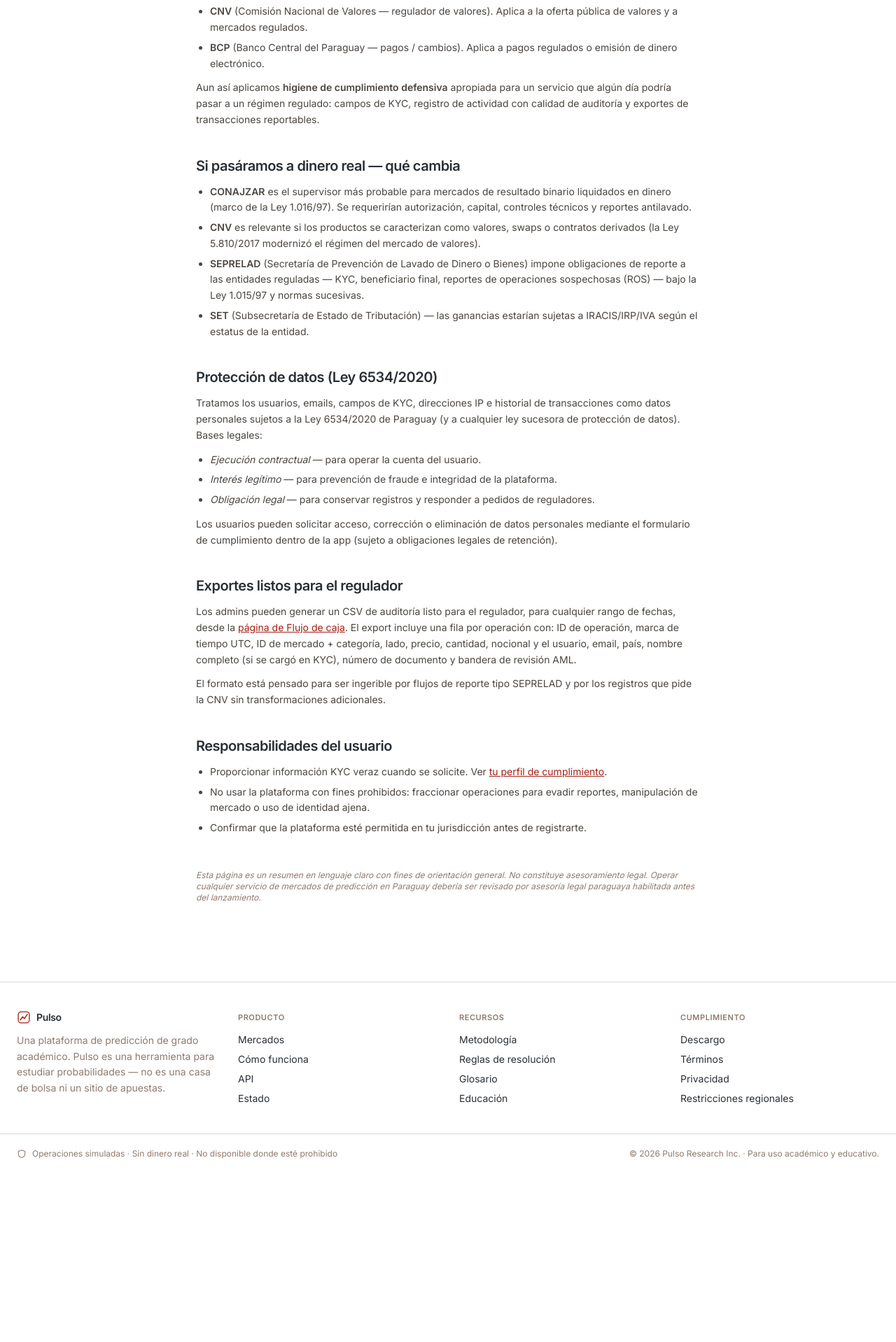
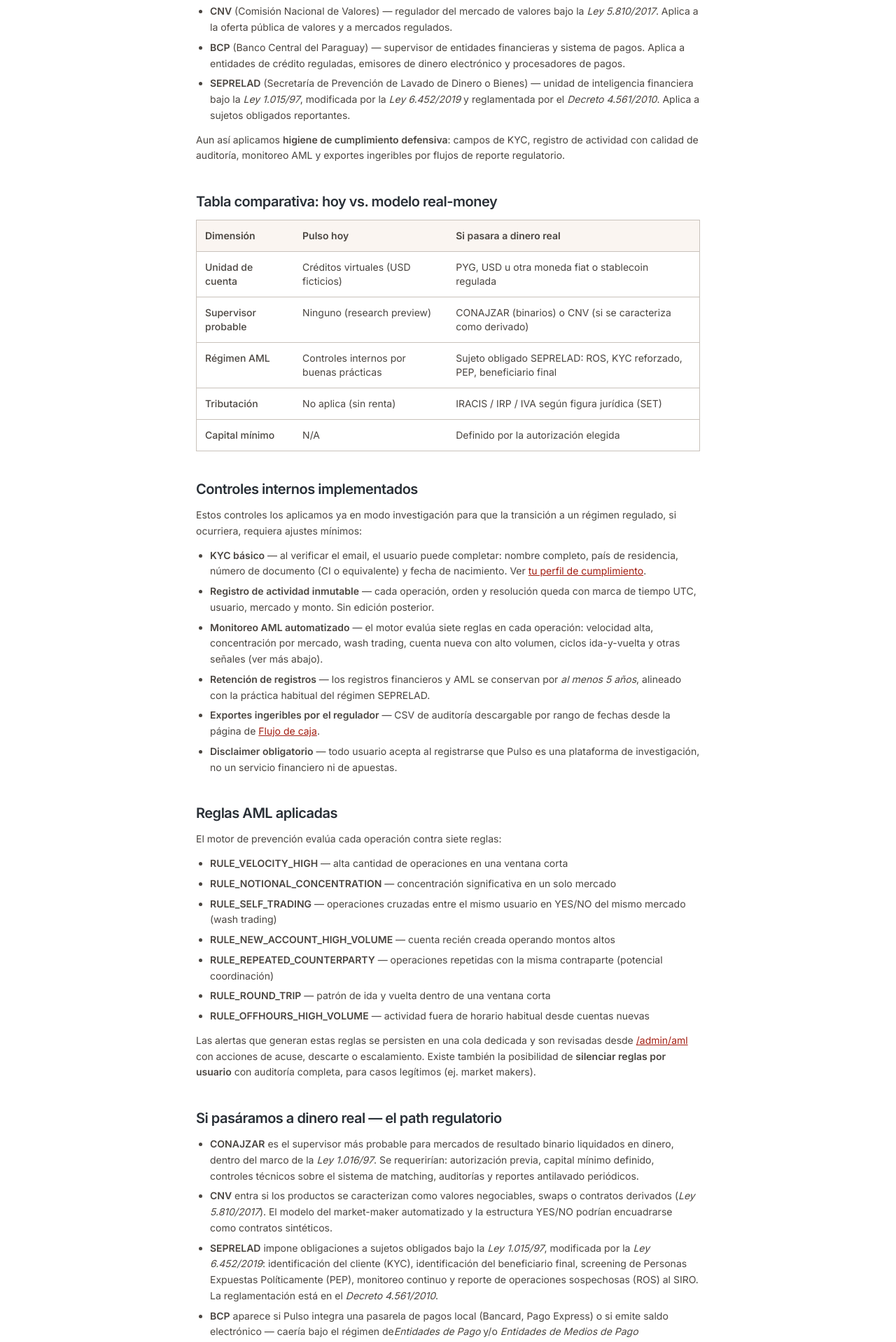
Before and after one commit to fsnn94/pulso, a Next.js app in the folder frontend/: page /compliance in a window 1280 px wide. Shown: the part 560-2478 px from the top of the page at 70% size. Before the commit the page ends 2237 px from the top, so only its background shows below. Built offline with nearby package versions, Linux system fonts and the light colour scheme; no server answers.

Commit message:
Polish del compliance: agregar normativa, tabla comparativa y contexto internacional

```diff
--- a/frontend/src/app/compliance/page.tsx
+++ b/frontend/src/app/compliance/page.tsx
@@ -13,55 +13,186 @@
         Pulso opera como una <strong>herramienta de investigación y educación</strong>. Todas las
         operaciones usan créditos virtuales — no hay depósitos, retiros ni pagos en dinero real.
         Esta página documenta cómo interactúa esa clasificación con los principales organismos
-        paraguayos que regularían un equivalente con dinero real, y cómo reportaríamos a cada
-        uno si Pulso pasara a un régimen regulado.
+        paraguayos que regularían un equivalente con dinero real, y qué controles ya aplicamos por
+        diseño para facilitar una eventual transición a un régimen regulado.
       </p>
 
-      <Section title="Estado actual">
+      <Section title="Estado actual: fuera del perímetro de los reguladores financieros">
         <p>
           Como no se mueven fondos reales y la plataforma no paga ganancias monetarias,
           Pulso <strong>no</strong> se encuentra hoy dentro del perímetro de:
         </p>
         <ul>
-          <li><strong>CONAJZAR</strong> (Comisión Nacional de Juegos de Azar — regulador del juego). Aplica a juegos de azar por contraprestación de valor.</li>
-          <li><strong>CNV</strong> (Comisión Nacional de Valores — regulador de valores). Aplica a la oferta pública de valores y a mercados regulados.</li>
-          <li><strong>BCP</strong> (Banco Central del Paraguay — pagos / cambios). Aplica a pagos regulados o emisión de dinero electrónico.</li>
+          <li>
+            <strong>CONAJZAR</strong> (Comisión Nacional de Juegos de Azar) — regulador del juego
+            bajo la <em>Ley 1.016/97</em>. Aplica a juegos de azar por contraprestación de valor.
+          </li>
+          <li>
+            <strong>CNV</strong> (Comisión Nacional de Valores) — regulador del mercado de valores
+            bajo la <em>Ley 5.810/2017</em>. Aplica a la oferta pública de valores y a mercados
+            regulados.
+          </li>
+          <li>
+            <strong>BCP</strong> (Banco Central del Paraguay) — supervisor de entidades financieras
+            y sistema de pagos. Aplica a entidades de crédito reguladas, emisores de dinero
+            electrónico y procesadores de pagos.
+          </li>
+          <li>
+            <strong>SEPRELAD</strong> (Secretaría de Prevención de Lavado de Dinero o Bienes) —
+            unidad de inteligencia financiera bajo la <em>Ley 1.015/97</em>, modificada por la{" "}
+            <em>Ley 6.452/2019</em> y reglamentada por el <em>Decreto 4.561/2010</em>. Aplica a
+            sujetos obligados reportantes.
+          </li>
         </ul>
         <p>
-          Aun así aplicamos <strong>higiene de cumplimiento defensiva</strong> apropiada para un
-          servicio que algún día podría pasar a un régimen regulado: campos de KYC, registro de
-          actividad con calidad de auditoría y exportes de transacciones reportables.
+          Aun así aplicamos <strong>higiene de cumplimiento defensiva</strong>: campos de KYC,
+          registro de actividad con calidad de auditoría, monitoreo AML y exportes ingeribles por
+          flujos de reporte regulatorio.
         </p>
       </Section>
 
-      <Section title="Si pasáramos a dinero real — qué cambia">
+      <Section title="Tabla comparativa: hoy vs. modelo real-money">
+        <div className="overflow-x-auto -mx-4 sm:mx-0">
+          <table className="w-full text-xs sm:text-sm border border-ink-200 dark:border-ink-800">
+            <thead className="bg-ink-50 dark:bg-ink-900">
+              <tr>
+                <th className="text-left p-2 sm:p-3 font-semibold border-b border-ink-200 dark:border-ink-800">Dimensión</th>
+                <th className="text-left p-2 sm:p-3 font-semibold border-b border-ink-200 dark:border-ink-800">Pulso hoy</th>
+                <th className="text-left p-2 sm:p-3 font-semibold border-b border-ink-200 dark:border-ink-800">Si pasara a dinero real</th>
+              </tr>
+            </thead>
+            <tbody className="[&>tr>td]:p-2 [&>tr>td]:sm:p-3 [&>tr]:border-t [&>tr]:border-ink-200 [&>tr]:dark:border-ink-800 [&>tr>td]:align-top">
+              <tr>
+                <td className="font-medium">Unidad de cuenta</td>
+                <td>Créditos virtuales (USD ficticios)</td>
+                <td>PYG, USD u otra moneda fiat o stablecoin regulada</td>
+              </tr>
+              <tr>
+                <td className="font-medium">Supervisor probable</td>
+                <td>Ninguno (research preview)</td>
+                <td>CONAJZAR (binarios) o CNV (si se caracteriza como derivado)</td>
+              </tr>
+              <tr>
+                <td className="font-medium">Régimen AML</td>
+                <td>Controles internos por buenas prácticas</td>
+                <td>Sujeto obligado SEPRELAD: ROS, KYC reforzado, PEP, beneficiario final</td>
+              </tr>
+              <tr>
+                <td className="font-medium">Tributación</td>
+                <td>No aplica (sin renta)</td>
+                <td>IRACIS / IRP / IVA según figura jurídica (SET)</td>
+              </tr>
+              <tr>
+                <td className="font-medium">Capital mínimo</td>
+                <td>N/A</td>
+                <td>Definido por la autorización elegida</td>
+              </tr>
+            </tbody>
+          </table>
+        </div>
+      </Section>
+
+      <Section title="Controles internos implementados">
+        <p>
+          Estos controles los aplicamos ya en modo investigación para que la transición a un
+          régimen regulado, si ocurriera, requiera ajustes mínimos:
+        </p>
         <ul>
           <li>
-            <strong>CONAJZAR</strong> es el supervisor más probable para mercados de resultado binario
-            liquidados en dinero (marco de la Ley 1.016/97). Se requerirían autorización, capital,
-            controles técnicos y reportes antilavado.
+            <strong>KYC básico</strong> — al verificar el email, el usuario puede completar:
+            nombre completo, país de residencia, número de documento (CI o equivalente) y fecha
+            de nacimiento. Ver{" "}
+            <Link href="/settings/compliance" className="text-accent-500 underline">tu perfil de cumplimiento</Link>.
           </li>
           <li>
-            <strong>CNV</strong> es relevante si los productos se caracterizan como valores, swaps o
-            contratos derivados (la Ley 5.810/2017 modernizó el régimen del mercado de valores).
+            <strong>Registro de actividad inmutable</strong> — cada operación, orden y resolución
+            queda con marca de tiempo UTC, usuario, mercado y monto. Sin edición posterior.
           </li>
           <li>
-            <strong>SEPRELAD</strong> (Secretaría de Prevención de Lavado de Dinero o Bienes) impone
-            obligaciones de reporte a las entidades reguladas — KYC, beneficiario final, reportes
-            de operaciones sospechosas (ROS) — bajo la Ley 1.015/97 y normas sucesivas.
+            <strong>Monitoreo AML automatizado</strong> — el motor evalúa siete reglas en cada
+            operación: velocidad alta, concentración por mercado, wash trading, cuenta nueva con
+            alto volumen, ciclos ida-y-vuelta y otras señales (ver más abajo).
           </li>
           <li>
-            <strong>SET</strong> (Subsecretaría de Estado de Tributación) — las ganancias estarían
-            sujetas a IRACIS/IRP/IVA según el estatus de la entidad.
+            <strong>Retención de registros</strong> — los registros financieros y AML se conservan
+            por <em>al menos 5 años</em>, alineado con la práctica habitual del régimen SEPRELAD.
+          </li>
+          <li>
+            <strong>Exportes ingeribles por el regulador</strong> — CSV de auditoría descargable
+            por rango de fechas desde la página de{" "}
+            <Link href="/admin/cashflow" className="text-accent-500 underline">Flujo de caja</Link>.
+          </li>
+          <li>
+            <strong>Disclaimer obligatorio</strong> — todo usuario acepta al registrarse que
+            Pulso es una plataforma de investigación, no un servicio financiero ni de apuestas.
           </li>
         </ul>
       </Section>
 
-      <Section title="Protección de datos (Ley 6534/2020)">
+      <Section title="Reglas AML aplicadas">
+        <p>El motor de prevención evalúa cada operación contra siete reglas:</p>
+        <ul>
+          <li><strong>RULE_VELOCITY_HIGH</strong> — alta cantidad de operaciones en una ventana corta</li>
+          <li><strong>RULE_NOTIONAL_CONCENTRATION</strong> — concentración significativa en un solo mercado</li>
+          <li><strong>RULE_SELF_TRADING</strong> — operaciones cruzadas entre el mismo usuario en YES/NO del mismo mercado (wash trading)</li>
+          <li><strong>RULE_NEW_ACCOUNT_HIGH_VOLUME</strong> — cuenta recién creada operando montos altos</li>
+          <li><strong>RULE_REPEATED_COUNTERPARTY</strong> — operaciones repetidas con la misma contraparte (potencial coordinación)</li>
+          <li><strong>RULE_ROUND_TRIP</strong> — patrón de ida y vuelta dentro de una ventana corta</li>
+          <li><strong>RULE_OFFHOURS_HIGH_VOLUME</strong> — actividad fuera de horario habitual desde cuentas nuevas</li>
+        </ul>
         <p>
-          Tratamos los usuarios, emails, campos de KYC, direcciones IP e historial de
-          transacciones como datos personales sujetos a la Ley 6534/2020 de Paraguay (y a
-          cualquier ley sucesora de protección de datos). Bases legales:
+          Las alertas que generan estas reglas se persisten en una cola dedicada y son revisadas
+          desde{" "}
+          <Link href="/admin/aml" className="text-accent-500 underline">/admin/aml</Link> con
+          acciones de acuse, descarte o escalamiento. Existe también la posibilidad de{" "}
+          <strong>silenciar reglas por usuario</strong> con auditoría completa, para casos
+          legítimos (ej. market makers).
+        </p>
+      </Section>
+
+      <Section title="Si pasáramos a dinero real — el path regulatorio">
+        <ul>
+          <li>
+            <strong>CONAJZAR</strong> es el supervisor más probable para mercados de resultado
+            binario liquidados en dinero, dentro del marco de la <em>Ley 1.016/97</em>. Se
+            requerirían: autorización previa, capital mínimo definido, controles técnicos sobre el
+            sistema de matching, auditorías y reportes antilavado periódicos.
+          </li>
+          <li>
+            <strong>CNV</strong> entra si los productos se caracterizan como valores negociables,
+            swaps o contratos derivados (<em>Ley 5.810/2017</em>). El modelo del market-maker
+            automatizado y la estructura YES/NO podrían encuadrarse como contratos sintéticos.
+          </li>
+          <li>
+            <strong>SEPRELAD</strong> impone obligaciones a sujetos obligados bajo la{" "}
+            <em>Ley 1.015/97</em>, modificada por la <em>Ley 6.452/2019</em>: identificación del
+            cliente (KYC), identificación del beneficiario final, screening de Personas
+            Expuestas Políticamente (PEP), monitoreo continuo y reporte de operaciones
+            sospechosas (ROS) al SIRO. La reglamentación está en el{" "}
+            <em>Decreto 4.561/2010</em>.
+          </li>
+          <li>
+            <strong>BCP</strong> aparece si Pulso integra una pasarela de pagos local
+            (Bancard, Pago Express) o si emite saldo electrónico — caería bajo el régimen de
+            <em>Entidades de Pago</em> y/o <em>Entidades de Medios de Pago Electrónicos</em>.
+          </li>
+          <li>
+            <strong>SET</strong> (Subsecretaría de Estado de Tributación) — las ganancias estarían
+            sujetas a IRACIS, IRP y/o IVA según el estatus de la entidad emisora.
+          </li>
+        </ul>
+        <p className="text-xs text-ink-500 dark:text-ink-400 italic mt-3">
+          Las recomendaciones del <strong>GAFI</strong> (Recomendaciones 10, 11 y 20 en
+          particular — identificación, registro y reporte) son el estándar internacional al que
+          Paraguay adhirió y orientan la interpretación de la SEPRELAD.
+        </p>
+      </Section>
+
+      <Section title="Protección de datos personales (Ley 6.534/2020)">
+        <p>
+          Tratamos los emails, campos de KYC, direcciones IP e historial de transacciones como
+          datos personales sujetos a la <em>Ley 6.534/2020</em> de Paraguay (y a cualquier ley
+          sucesora). Bases legales:
         </p>
         <ul>
           <li><em>Ejecución contractual</em> — para operar la cuenta del usuario.</li>
@@ -69,39 +200,56 @@
           <li><em>Obligación legal</em> — para conservar registros y responder a pedidos de reguladores.</li>
         </ul>
         <p>
-          Los usuarios pueden solicitar acceso, corrección o eliminación de datos personales
-          mediante el formulario de cumplimiento dentro de la app (sujeto a obligaciones legales
-          de retención).
-        </p>
-      </Section>
-
-      <Section title="Exportes listos para el regulador">
-        <p>
-          Los admins pueden generar un CSV de auditoría listo para el regulador, para cualquier
-          rango de fechas, desde la{" "}
-          <Link href="/admin/cashflow" className="text-accent-500 underline">página de Flujo de caja</Link>.
-          El export incluye una fila por operación con: ID de operación, marca de tiempo UTC,
-          ID de mercado + categoría, lado, precio, cantidad, nocional y el usuario, email, país,
-          nombre completo (si se cargó en KYC), número de documento y bandera de revisión AML.
-        </p>
-        <p>
-          El formato está pensado para ser ingerible por flujos de reporte tipo SEPRELAD y por
-          los registros que pide la CNV sin transformaciones adicionales.
+          Los usuarios pueden solicitar acceso, corrección o eliminación de datos personales,
+          sujeto a obligaciones legales de retención (notablemente la retención AML de 5 años).
         </p>
       </Section>
 
       <Section title="Responsabilidades del usuario">
         <ul>
           <li>Proporcionar información KYC veraz cuando se solicite. Ver <Link href="/settings/compliance" className="text-accent-500 underline">tu perfil de cumplimiento</Link>.</li>
-          <li>No usar la plataforma con fines prohibidos: fraccionar operaciones para evadir reportes, manipulación de mercado o uso de identidad ajena.</li>
+          <li>No usar la plataforma con fines prohibidos: fraccionar operaciones para evadir reportes, manipulación de mercado, uso de identidad ajena o financiamiento de actividades ilícitas.</li>
           <li>Confirmar que la plataforma esté permitida en tu jurisdicción antes de registrarte.</li>
+          <li>Reportar al equipo cualquier sospecha de uso indebido a través del canal de soporte.</li>
         </ul>
       </Section>
 
-      <p className="text-xs text-ink-500 dark:text-ink-400 mt-12 italic">
-        Esta página es un resumen en lenguaje claro con fines de orientación general. No
-        constituye asesoramiento legal. Operar cualquier servicio de mercados de predicción en
-        Paraguay debería ser revisado por asesoría legal paraguaya habilitada antes del lanzamiento.
+      <Section title="Contexto internacional">
+        <p>
+          A nivel global existen dos modelos principales para regular mercados de predicción
+          con dinero real:
+        </p>
+        <ul>
+          <li>
+            <strong>EE.UU.</strong> — la <em>CFTC</em> (Commodity Futures Trading Commission)
+            regula plataformas como Kalshi bajo el marco de los <em>Designated Contract
+            Markets</em>. Polymarket opera en jurisdicciones offshore (Bermudas y, recientemente,
+            con cumplimiento condicionado en EE.UU.).
+          </li>
+          <li>
+            <strong>Unión Europea</strong> — <em>MiCA</em> (Markets in Crypto-Assets Regulation,
+            aplicación plena 2025) cubre activos cripto pero no resuelve la clasificación de
+            mercados de predicción; cada país aplica su régimen de juego o de valores.
+          </li>
+          <li>
+            <strong>Reino Unido</strong> — la <em>FCA</em> y la <em>Gambling Commission</em> se
+            disputan la clasificación; en la práctica los principales operadores se autorregulan
+            como spread betting.
+          </li>
+        </ul>
+        <p className="text-xs text-ink-500 dark:text-ink-400 italic mt-3">
+          Paraguay tendría que tomar una postura propia: hoy no hay un régimen específico para
+          mercados de predicción.
+        </p>
+      </Section>
+
+      <p className="text-xs text-ink-500 dark:text-ink-400 mt-12 italic border-t border-ink-200 dark:border-ink-800 pt-4">
+        Esta página es un resumen en lenguaje claro con fines de orientación general. <strong>No
+        constituye asesoramiento legal.</strong> Las referencias a leyes, decretos y resoluciones
+        son orientativas; los textos vigentes deben consultarse en la Gaceta Oficial y en los
+        sitios web de los respectivos organismos. Operar cualquier servicio de mercados de
+        predicción con dinero real en Paraguay debería ser revisado por asesoría legal paraguaya
+        habilitada antes del lanzamiento.
       </p>
     </article>
   );
```
